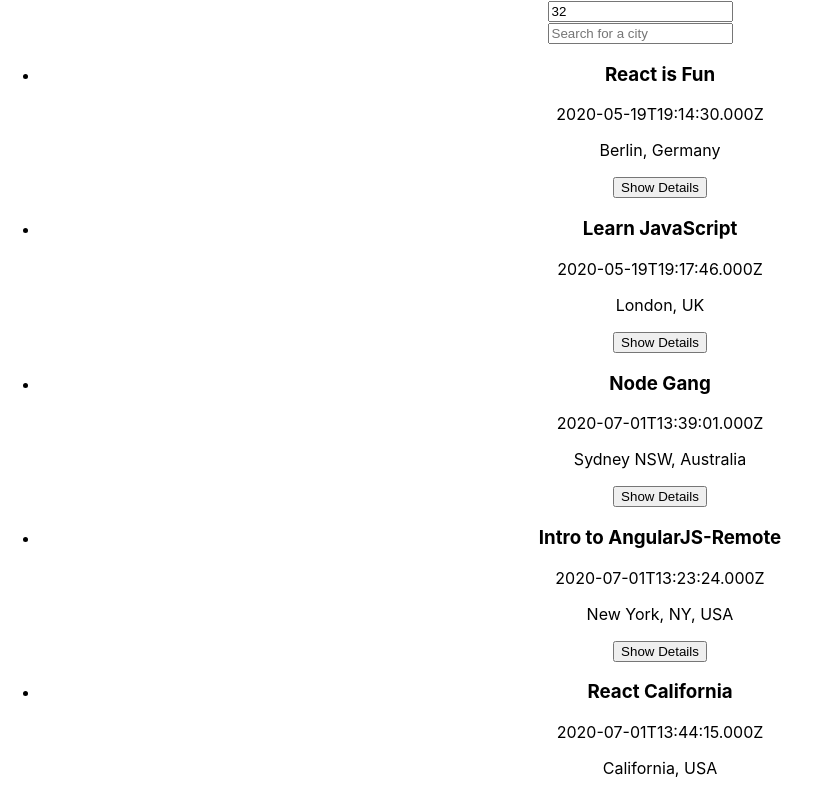
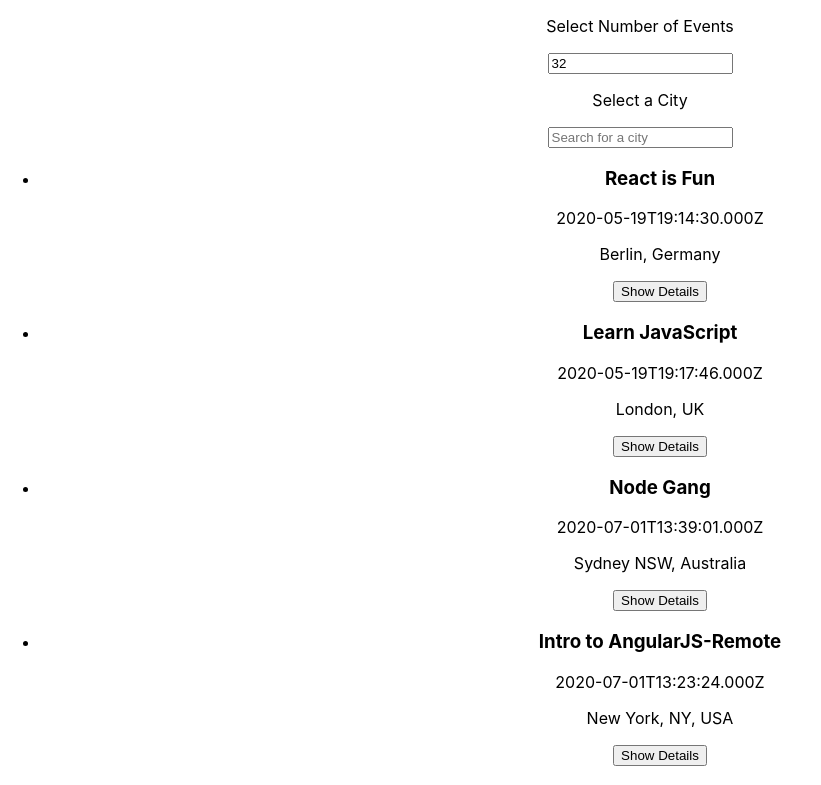
Before and after one commit to kmerten10/React-App_Meet, a React (Create React App) app: page / in a window 1280 px wide. Shown: the top 785 px of the page, without its empty margins (0-821 px from the left). Built offline with nearby package versions, Linux system fonts and the light colour scheme.

Commit message:
udpated headings

```diff
--- a/src/components/CitySearch.js
+++ b/src/components/CitySearch.js
@@ -29,6 +29,7 @@ const CitySearch = ({ allLocations, setCurrentCity }) => {
 
     return (
         <div id="city-search">
+            <p>Select a City</p>
             <input
                 type="text"
                 className="city"
--- a/src/components/NumberOfEvents.js
+++ b/src/components/NumberOfEvents.js
@@ -11,6 +11,7 @@ const NumberOfEvents = ({ setCurrentNOE, setErrorAlert }) => {
 
     return (
         <div id="events-count">
+            <p>Select Number of Events</p>
             <input
                 type="text"
                 defaultValue="32"
```
